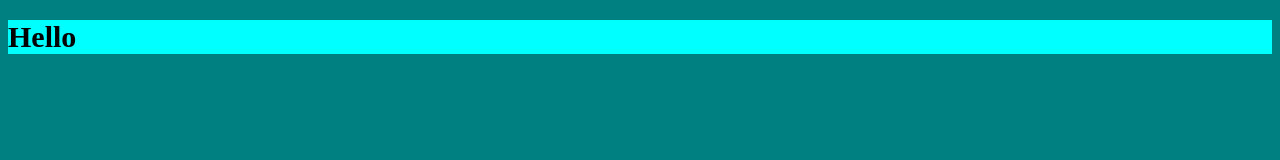
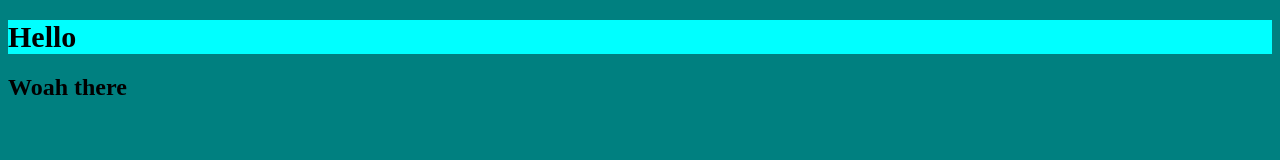
Before and after one commit to apine4663/AnimatedTextGitDemo, a plain HTML site: page index.html in a window 1280 px wide. Drawn offline with Linux system fonts and the light colour scheme.

Commit message:
more text added

```diff
--- a/index.html
+++ b/index.html
@@ -9,5 +9,6 @@
 </head>
 <body>
     <h1>Hello</h1>
+    <h2>Woah there</h2>
 </body>
 </html>
```
